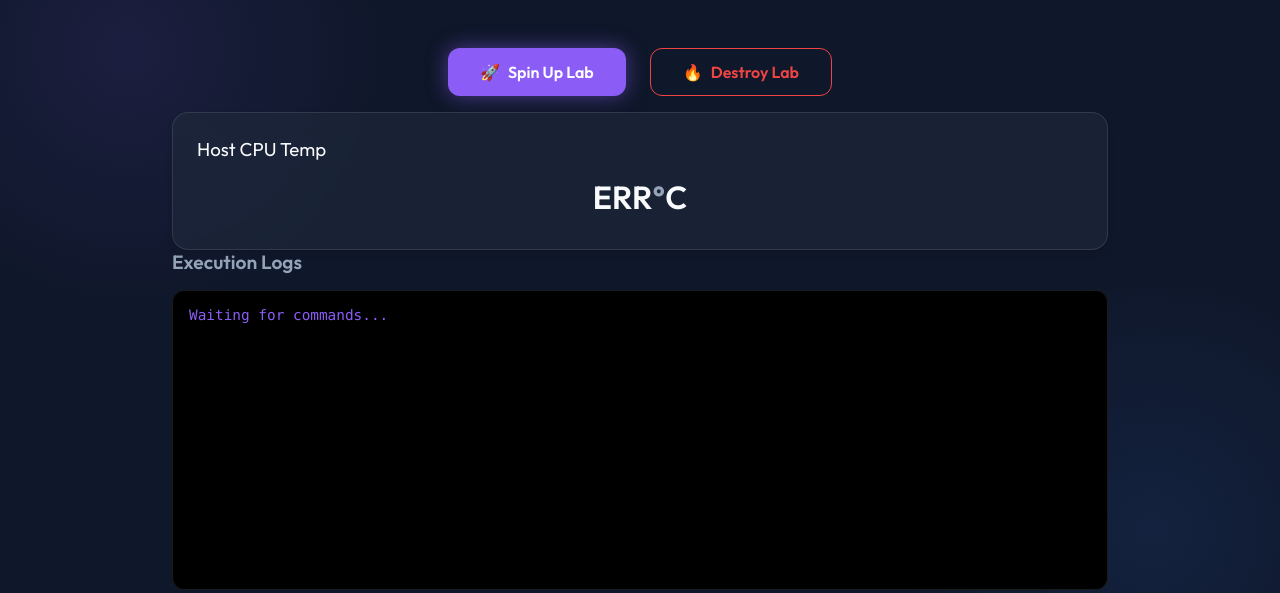
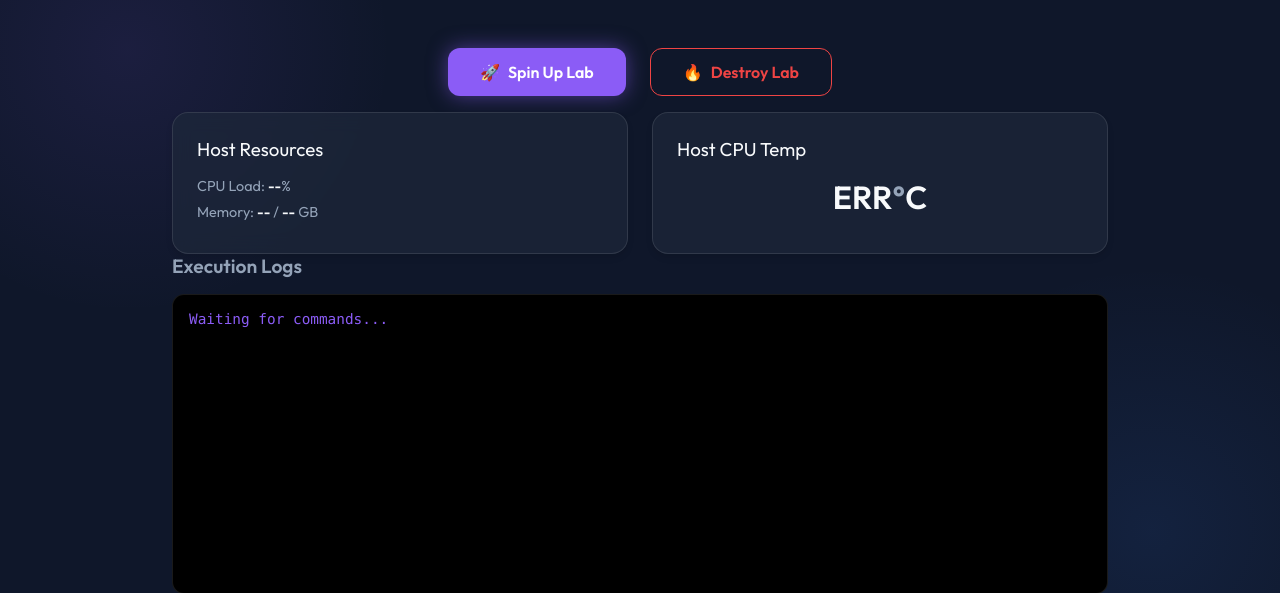
Before and after one commit to jacobbweber/antigravity-driven-homelab, a Flask app: page / in a window 1280 px wide. Shown: the part 110-703 px from the top of the page. Run offline with Flask 3, Linux system fonts and the light colour scheme.

Commit message:
feat: Implement Host Performance Monitoring (CPU & Memory)

```diff
--- a/app.py
+++ b/app.py
@@ -119,6 +119,28 @@
     except Exception as e:
         return jsonify({"error": str(e)}), 500
 
+@app.route('/api/host/stats')
+def get_host_stats():
+    """Runs Get-HostStats.ps1 and returns the JSON output."""
+    script_path = os.path.join(os.getcwd(), 'scripts', 'Get-HostStats.ps1')
+    try:
+        result = subprocess.run(
+            ["powershell", "-ExecutionPolicy", "Bypass", "-File", script_path],
+            capture_output=True,
+            text=True
+        )
+        if result.returncode != 0:
+             return jsonify({"error": "Failed to get host stats", "details": result.stderr}), 500
+
+        try:
+            data = json.loads(result.stdout)
+            return jsonify(data)
+        except json.JSONDecodeError:
+             return jsonify({"error": "Invalid JSON from script", "raw": result.stdout}), 500
+
+    except Exception as e:
+        return jsonify({"error": str(e)}), 500
+
 @app.route('/api/control', methods=['POST'])
 def control_vm():
     """Runs Control-VMState.ps1 to change VM state."""
--- a/static/app.js
+++ b/static/app.js
@@ -55,6 +55,27 @@
 
     const cpuTempEl = document.getElementById('cpu-temp');
     const cpuUnitEl = document.getElementById('cpu-unit');
+
+    const hostCpuEl = document.getElementById('host-cpu-load');
+    const hostMemUsedEl = document.getElementById('host-mem-used');
+    const hostMemTotalEl = document.getElementById('host-mem-total');
+
+    async function fetchHostStats() {
+        try {
+            const res = await fetch('/api/host/stats');
+            const data = await res.json();
+
+            if (data.host_stats) {
+                hostCpuEl.textContent = data.host_stats.cpu_utilization_percent;
+                hostMemUsedEl.textContent = data.host_stats.memory_used_gb;
+                hostMemTotalEl.textContent = data.host_stats.memory_total_gb;
+            } else {
+                hostCpuEl.textContent = "--";
+            }
+        } catch (e) {
+            console.error('Failed to fetch host stats', e);
+        }
+    }
 
     async function fetchCpuTemp() {
         try {
@@ -228,9 +249,11 @@
     // Initial Status Check
     fetchStatus();
     fetchCpuTemp();
+    fetchHostStats();
     statusInterval = setInterval(() => {
         fetchStatus();
         fetchCpuTemp();
+        fetchHostStats();
     }, 5000);
     // Poll logs gently
     logInterval = setInterval(pollLogs, 2000);
--- a/templates/index.html
+++ b/templates/index.html
@@ -29,6 +29,16 @@
             <section class="dashboard" id="dashboard-grid">
                 <!-- VM Cards will be injected here dynamically -->
 
+                <div class="card" id="card-hoststats">
+                    <div class="card-header">
+                        <h3>Host Resources</h3>
+                    </div>
+                    <div class="card-body">
+                        <p>CPU Load: <span id="host-cpu-load">--</span>%</p>
+                        <p>Memory: <span id="host-mem-used">--</span> / <span id="host-mem-total">--</span> GB</p>
+                    </div>
+                </div>
+
                 <div class="card" id="card-cputemp">
                     <div class="card-header">
                         <h3>Host CPU Temp</h3>
```
Also changed, not shown: .specify/features/metadata-status.md (added), 2 other files.
